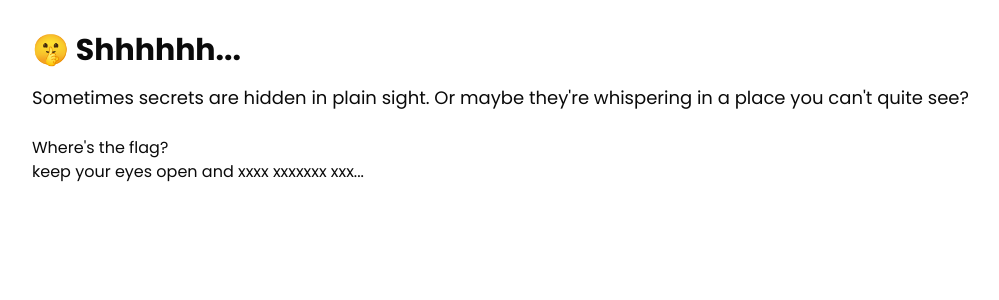
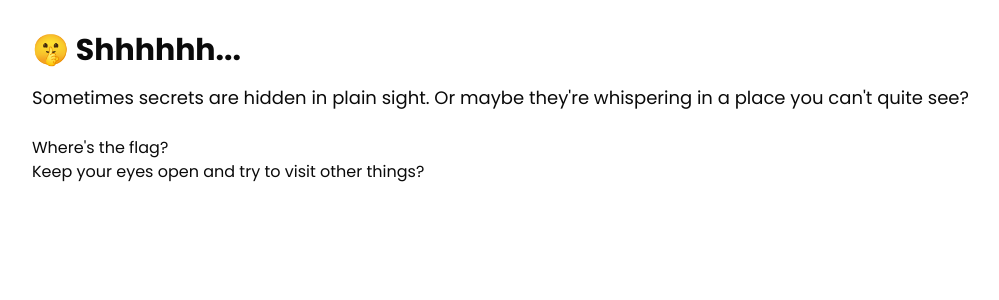
Before and after one commit to christianary/myportfolio, a Next.js app: page /flag in a window 1280 px wide. Shown: the top 300 px of the page, without its empty margins (0-999 px from the left). Built offline with nearby package versions, Linux system fonts and the light colour scheme.

Commit message:
portfolio commit

```diff
--- a/app/flag/page.tsx
+++ b/app/flag/page.tsx
@@ -11,13 +11,13 @@ export default function FlagPage() {
       <br />
       <p>
         Where's the flag? <br />
-        keep your eyes open and xxxx xxxxxxx xxx...
+        Keep your eyes open and try to visit other things?
       </p>
       <Script
-        id="flag-console-log"
+        id="console-log"
         strategy="afterInteractive"
         dangerouslySetInnerHTML={{
-          __html: `console.log("102108971031239710410495121111117951021111171101009510912195115101991141011169510210897103125");`,
+          __html: `console.log("83116971143279100121115115101121");`,
         }}
       />
     </main>
```
Also changed, not shown: public/flag.txt (added).
